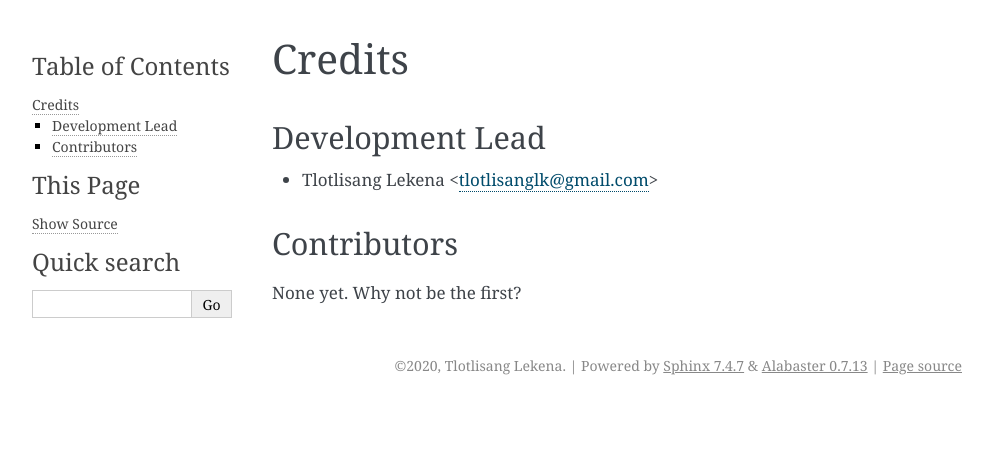
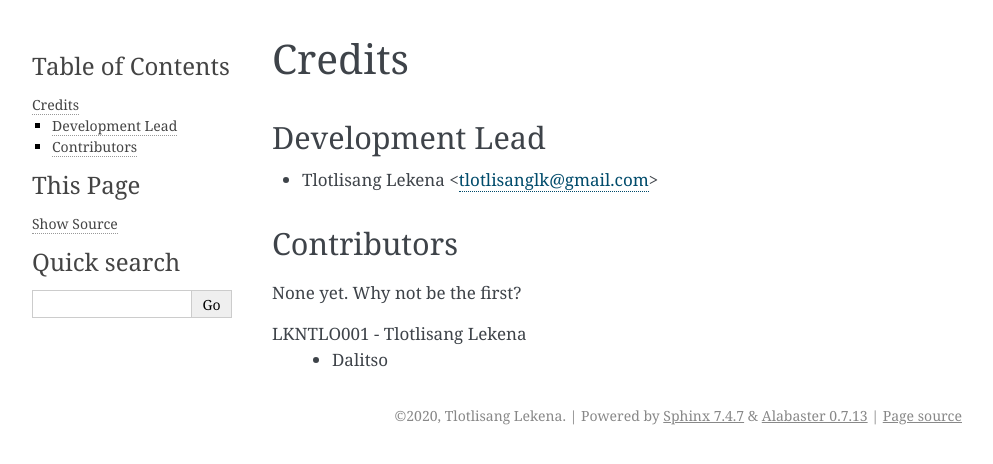
Before and after one commit to lekena/Data_Logger, a Sphinx documentation site: the page built from docs/authors.rst, in a window 1280 px wide. Shown: the top 464 px of the page, without its empty margins (148-1141 px from the left). Built offline with Sphinx 7.4.7, drawn with Linux system fonts in a browser that asks for light colours; pages that are not in the unit, such as notebooks, are missing from menus.

Commit message:
Adding the authors names

```diff
--- a/docs/authors.rst
+++ b/docs/authors.rst
@@ -1 +1,4 @@
 .. include:: ../AUTHORS.rst
+
+LKNTLO001 - Tlotlisang Lekena
+          - Dalitso
```
